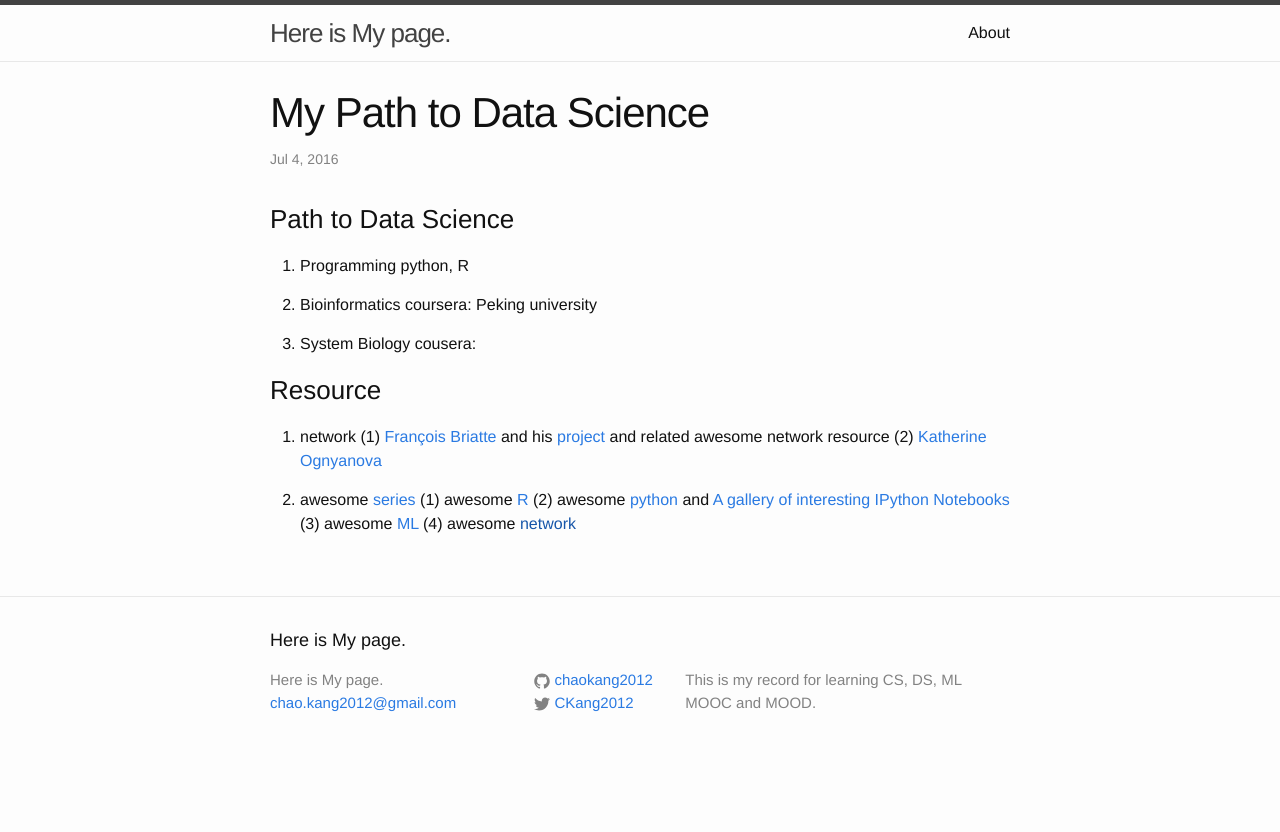
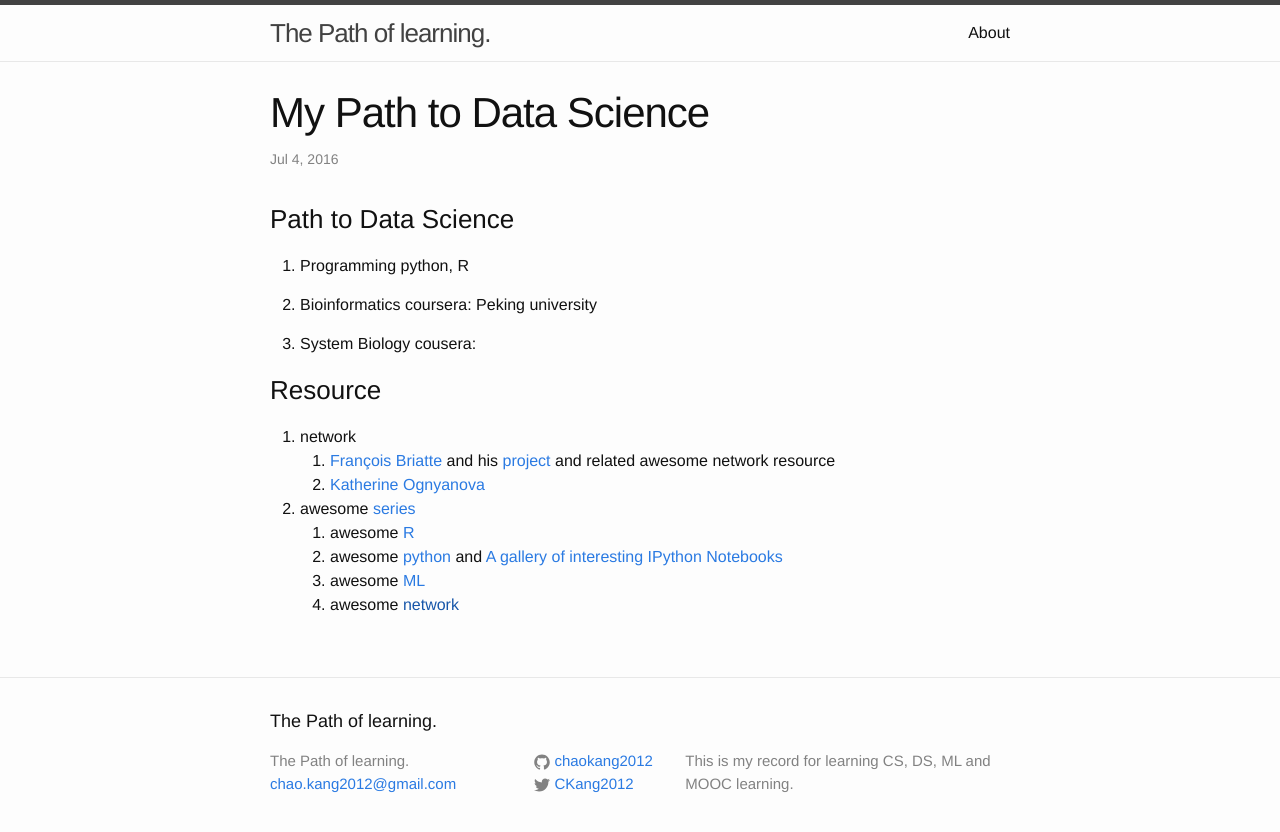
Before and after one commit to chaokang2012/chaokang2012.github.io, a Jekyll site: the page built from _posts/2016-07-04-my-path-to-data-science.md, in a window 1280 px wide. Shown: the top 832 px of the page. Built offline with Jekyll 4.4.1, drawn with Linux system fonts in a browser that asks for light colours.

```diff
--- a/_config.yml
+++ b/_config.yml
@@ -13,11 +13,11 @@
 # you will see them accessed via {{ site.title }}, {{ site.email }}, and so on.
 # You can create any custom variable you would like, and they will be accessible
 # in the templates via {{ site.myvariable }}.
-title: Here is My page.
+title: The Path of learning.
 layout: post
 email: chao.kang2012@gmail.com
 description: > # this means to ignore newlines until "baseurl:"
- This is my record for learning CS, DS, ML MOOC and MOOD.
+ This is my record for learning CS, DS, ML and MOOC learning.
 baseurl: "" # the subpath of your site, e.g. /blog
 url: "http://yourdomain.com" # the base hostname & protocol for your site
 twitter_username: CKang2012
--- a/_posts/2016-07-04-my-path-to-data-science.md
+++ b/_posts/2016-07-04-my-path-to-data-science.md
@@ -5,22 +5,22 @@
 categories: diary
 ---
 ### Path to Data Science
-1. Programming
+0. Programming
 python, R
 
-2. Bioinformatics
+0. Bioinformatics
 coursera: Peking university
 
-3. System Biology
+0. System Biology
 cousera:
 
 ### Resource
-1. network
-(1) [François Briatte](https://github.com/briatte) and his [project](https://briatte.github.io/) and related awesome network resource
-(2) [Katherine Ognyanova](http://kateto.net/)
+0. network
+	0. [François Briatte](https://github.com/briatte) and his [project](https://briatte.github.io/) and related awesome network resource
+	0. [Katherine Ognyanova](http://kateto.net/)
 
-2. awesome [series](https://github.com/sindresorhus/awesome)
-(1) awesome [R](https://github.com/qinwf/awesome-R)
-(2) awesome [python](https://github.com/vinta/awesome-python) and [A gallery of interesting IPython Notebooks](https://github.com/ipython/ipython/wiki/A-gallery-of-interesting-IPython-Notebooks)
-(3) awesome [ML](https://github.com/josephmisiti/awesome-machine-learning)
-(4) awesome [network]()
+0. awesome [series](https://github.com/sindresorhus/awesome)
+	0. awesome [R](https://github.com/qinwf/awesome-R)
+	0. awesome [python](https://github.com/vinta/awesome-python) and [A gallery of interesting IPython Notebooks](https://github.com/ipython/ipython/wiki/A-gallery-of-interesting-IPython-Notebooks)
+	0. awesome [ML](https://github.com/josephmisiti/awesome-machine-learning)
+	0. awesome [network]()
```
Also changed, not shown: _posts/2016-07-07-network.md (+3 -1 lines), _posts/2019-02-09-network analysis in DataCamp.md (added, +15 -0 lines), README.md.
